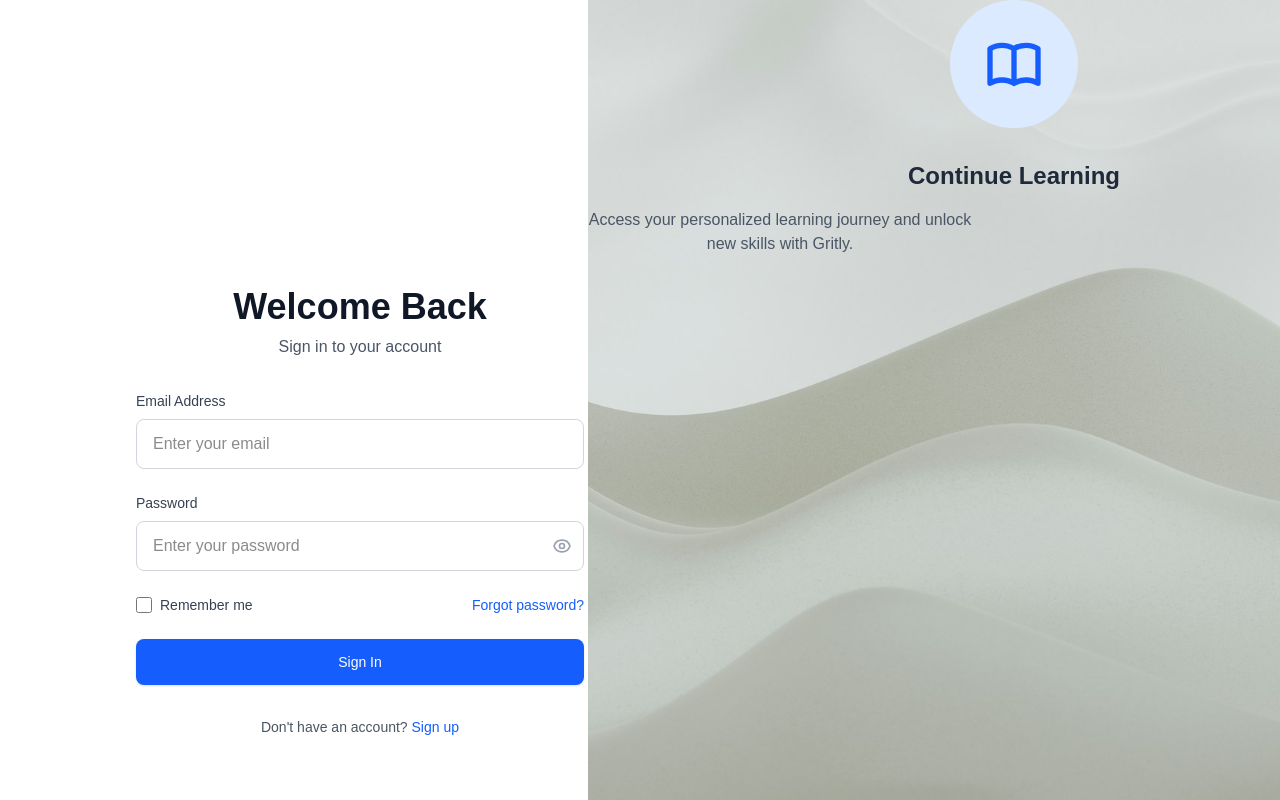
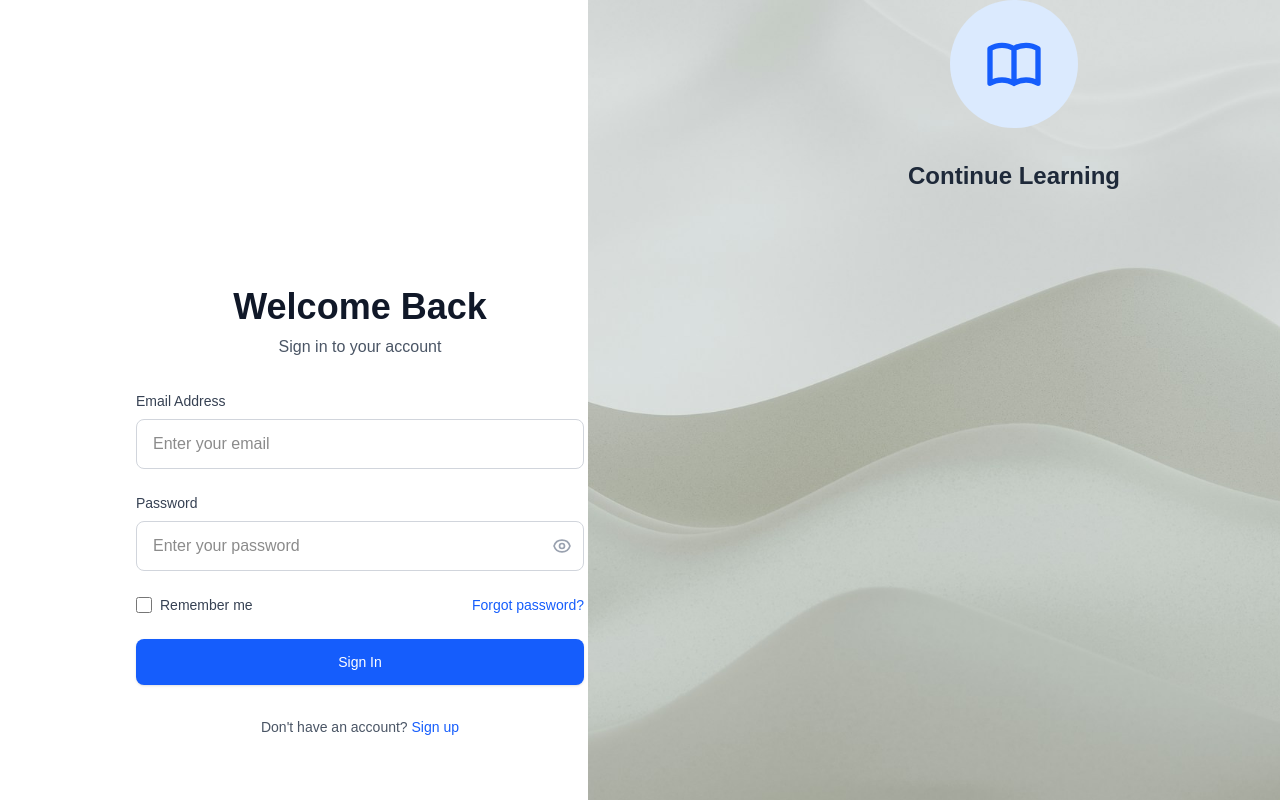
Before and after one commit to MickyDev1/Gritly, a Next.js app: page /login in a window 1280 px wide. Shown: the top 800 px of the page. Built offline with nearby package versions, Linux system fonts and the light colour scheme.

Commit message:
Refactor login page: remove redundant description text for improved clarity

```diff
--- a/src/app/login/page.tsx
+++ b/src/app/login/page.tsx
@@ -146,9 +146,6 @@ export default function Login() {
                     <h2 className="text-2xl font-bold text-gray-800 mb-4">
                         Continue Learning
                     </h2>
-                    <p className="text-gray-600 max-w-sm">
-                        Access your personalized learning journey and unlock new skills with Gritly.
-                    </p>
                 </div>
 
                 {/* Bottom Frame */}
```
